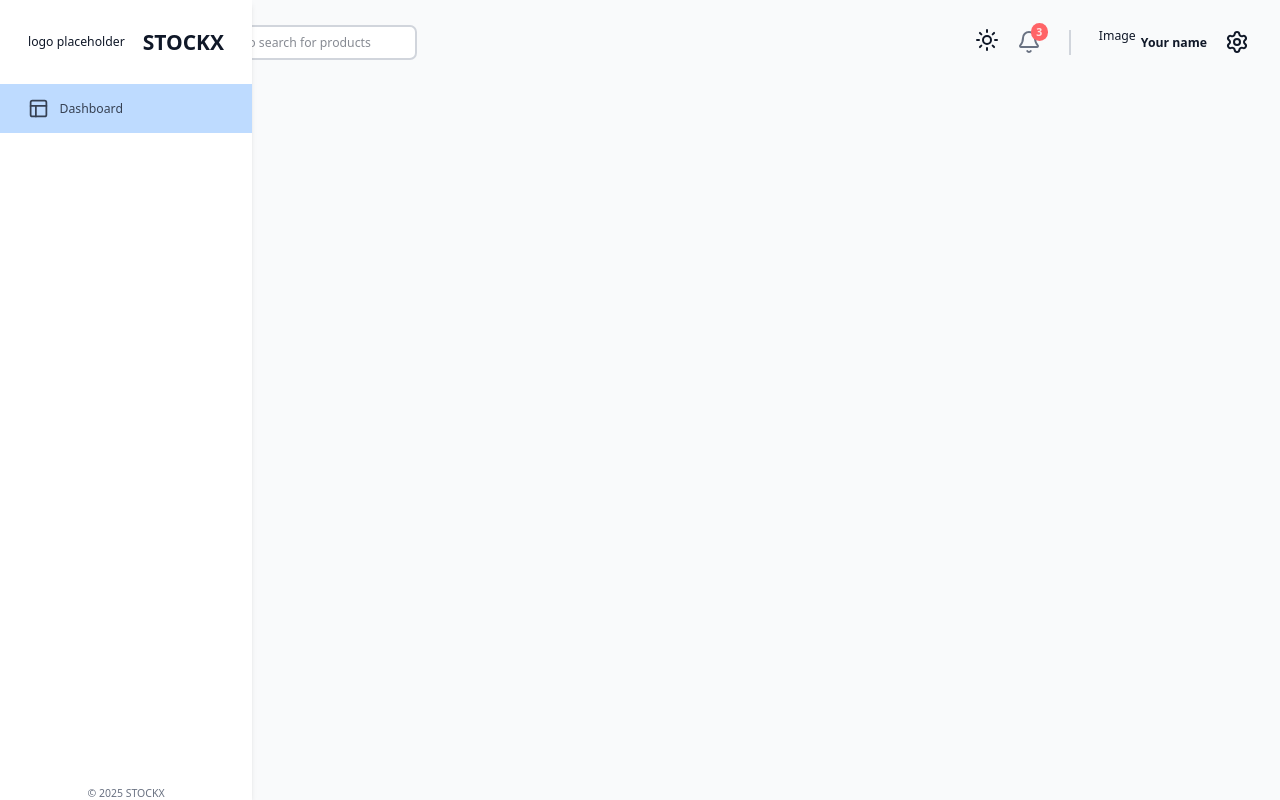
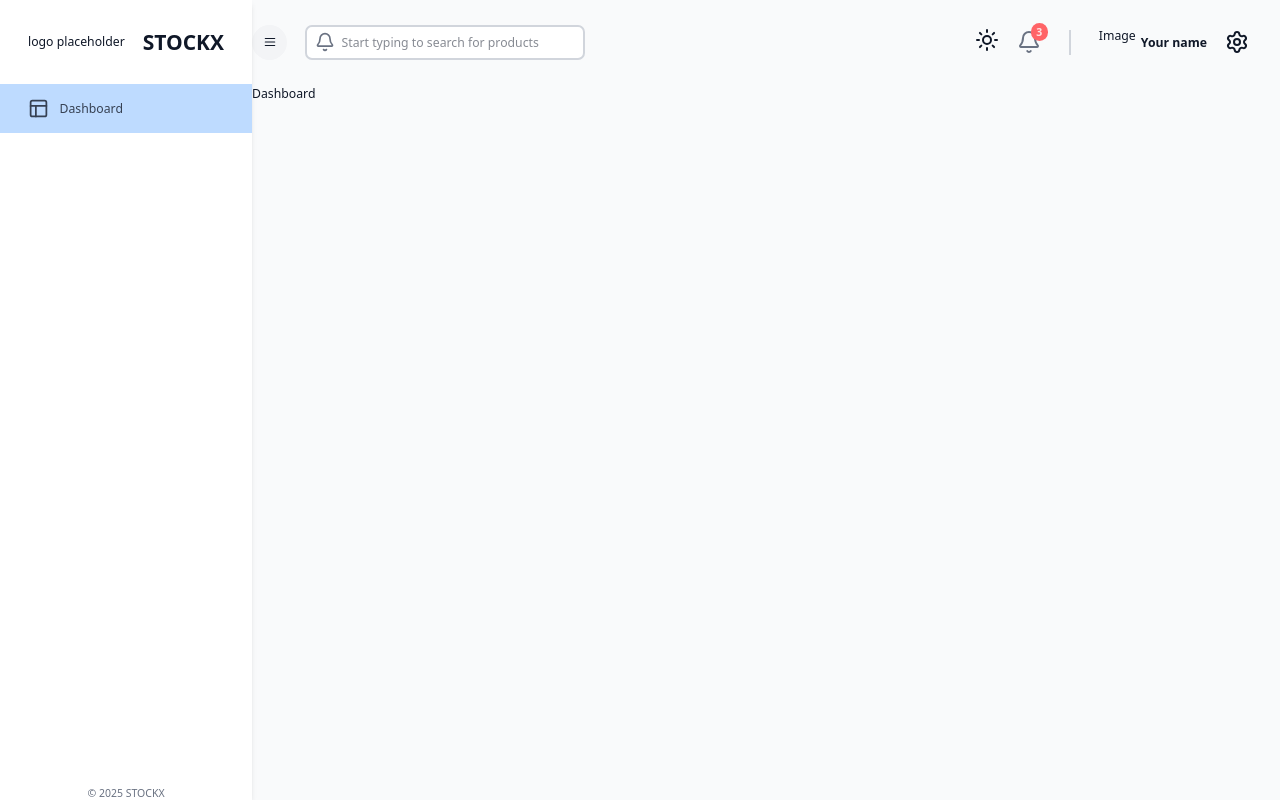
Before and after one commit to SongC-unsw/Fullstack-inventory-management, a Next.js app in the folder client/: page / in a window 1280 px wide. Built offline with nearby package versions, Linux system fonts and the light colour scheme; no server answers.

Commit message:
Refactor DashboardWrapper and Redux integration for improved state management and loading UI

```diff
--- a/client/src/app/dashboardWrapper.tsx
+++ b/client/src/app/dashboardWrapper.tsx
@@ -1,16 +1,30 @@
-// "use client";
+"use client";
 // Dashboard wrapper is for layout
-import React from "react";
+import React, { useEffect } from "react";
 import Navbar from "@/app/(components)/Navbar";
 import Sidebar from "@/app/(components)/Sidebar";
-import StoreProvider from "./redux";
+import StoreProvider, { useAppSelector } from "./redux";
 
 const DashboardLayout = ({ children }: { children: React.ReactNode }) => {
+  const isSidebarCollapsed = useAppSelector((state) => state.global.isSidebarCollapsed);
+
+  const isDarkMode = useAppSelector((state) => state.global.isDarkMode);
+
+  useEffect(() => {
+    if (isDarkMode) {
+      document.documentElement.classList.add("dark");
+    } else {
+      document.documentElement.classList.add("light");
+    }
+  }, []);
+
   return (
-    <div className='flex bg-gray-50 text-gray-900 w-full min-h-screen'>
+    <div className={`${isDarkMode ? "dark" : "light"} flex bg-gray-50 text-gray-900 w-full min-h-screen`}>
       {/* Side bar part */}
       <Sidebar />
-      <main className='flex flex-col w-full h-fulll py-7 px-9 bg-gray-50 md:pl-24'>
+      <main
+        className={`flex flex-col w-full h-full py-7 px-9 bg-gray-50 ${isSidebarCollapsed ? "md:pl-24" : "md:pl-72"}`}
+      >
         {/* Main part including the navbar and dashboard main content */}
         <Navbar />
         {children}
--- a/client/src/app/redux.tsx
+++ b/client/src/app/redux.tsx
@@ -1,12 +1,25 @@
-"use client";
 import { useRef } from "react";
 import { combineReducers, configureStore } from "@reduxjs/toolkit";
-import { TypedUseSelectorHook, useDispatch, useSelector, Provider } from "react-redux";
+import {
+  TypedUseSelectorHook,
+  useDispatch,
+  useSelector,
+  Provider,
+} from "react-redux";
 import globalReducer from "@/state";
 import { api } from "@/state/api";
 import { setupListeners } from "@reduxjs/toolkit/query";
 
-import { persistStore, persistReducer, FLUSH, REHYDRATE, PAUSE, PERSIST, PURGE, REGISTER } from "redux-persist";
+import {
+  persistStore,
+  persistReducer,
+  FLUSH,
+  REHYDRATE,
+  PAUSE,
+  PERSIST,
+  PURGE,
+  REGISTER,
+} from "redux-persist";
 import { PersistGate } from "redux-persist/integration/react";
 import createWebStorage from "redux-persist/lib/storage/createWebStorage";
 
@@ -25,7 +38,10 @@ const createNoopStorage = () => {
   };
 };
 
-const storage = typeof window === "undefined" ? createNoopStorage() : createWebStorage("local");
+const storage =
+  typeof window === "undefined"
+    ? createNoopStorage()
+    : createWebStorage("local");
 
 const persistConfig = {
   key: "root",
@@ -59,7 +75,11 @@ export const useAppDispatch = () => useDispatch<AppDispatch>();
 export const useAppSelector: TypedUseSelectorHook<RootState> = useSelector;
 
 /* PROVIDER */
-export default function StoreProvider({ children }: { children: React.ReactNode }) {
+export default function StoreProvider({
+  children,
+}: {
+  children: React.ReactNode;
+}) {
   const storeRef = useRef<AppStore>();
   if (!storeRef.current) {
     storeRef.current = makeStore();
@@ -69,7 +89,14 @@ export default function StoreProvider({ children }: { children: React.ReactNode
 
   return (
     <Provider store={storeRef.current}>
-      <PersistGate loading={null} persistor={persistor}>
+      <PersistGate
+        loading={
+          <div className="flex items-center justify-center min-h-screen bg-gray-50">
+            <div className="text-lg">加载中...</div>
+          </div>
+        }
+        persistor={persistor}
+      >
         {children}
       </PersistGate>
     </Provider>
```
